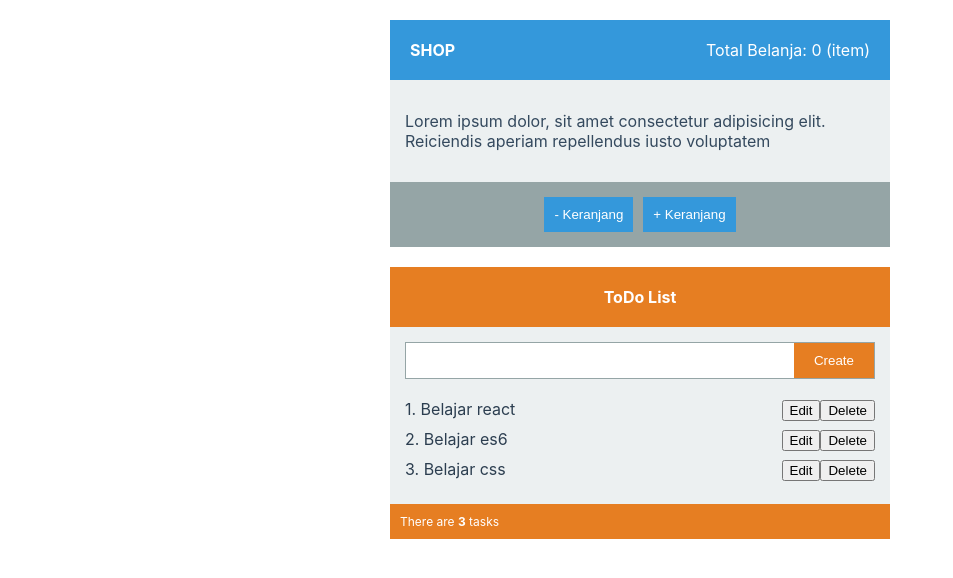
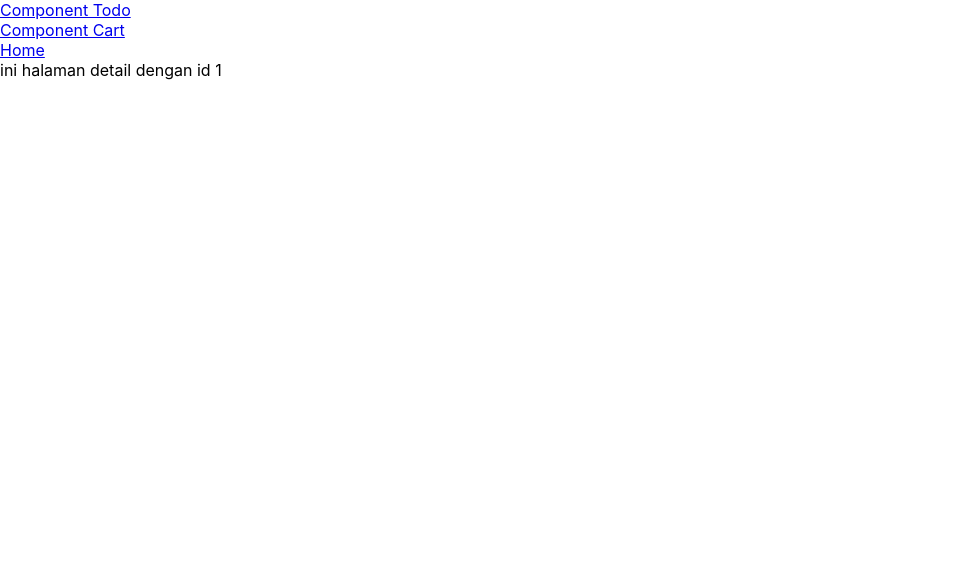
Before and after one commit to prasojopxl/reactapp, a React (Create React App) app: page /todo/1 in a window 1280 px wide. Shown: the top 578 px of the page, without its empty margins (0-953 px from the left). Built offline with nearby package versions, Linux system fonts and the light colour scheme.

Commit message:
react router with params

```diff
--- a/package.json
+++ b/package.json
@@ -9,6 +9,7 @@
     "node-sass": "^5.0.0",
     "react": "^17.0.1",
     "react-dom": "^17.0.1",
+    "react-router-dom": "^5.2.0",
     "react-scripts": "4.0.2",
     "web-vitals": "^1.0.1"
   },
--- a/src/App.js
+++ b/src/App.js
@@ -7,13 +7,17 @@
 // import {Cart} from "./Cart";
 // import {CustomForm1} from "./components/customform1";
 import {Cart} from "./components/cart/Cart";
-import {Todo} from "./components/todo/Todo";
+
+import {BrowserRouter, Switch, Route, Link} from "react-router-dom";
+import { Todo } from "./components/todo/Todo";
+import { TodoDetail } from "./components/todo/TodoDetail";
 
 
 function App() {
   // const [tampil, setTampil] = useState(false)
   return (
-    <div className="App">
+      <BrowserRouter>
+
       {/* <Kendaraan type="Motor" merks={["yamaha","honda"]}/>
       <Kendaraan type="Mobil" merks={["honda","toyota","tesla"]}/> */}
       {/* <CustomForm/> */}
@@ -27,10 +31,23 @@ function App() {
 
       {/* <LoginForm/> */}
       {/* <CustomForm1/> */}
-      <Cart/>
-      <Todo/>
+      {/* <Cart/>
+      <Todo/> */}
+      <div className="mainmenu">
+        <Link to="/todo">Component Todo</Link><br/>
+        <Link to="/cart">Component Cart</Link><br/>
+        <Link to="/">Home</Link>
+      </div>
 
-    </div>
+
+      <Switch>
+        <Route path="/todo" exact component={Todo}/>
+        <Route path="/todo/:id" exact component={TodoDetail}/>
+        <Route path="/cart" exact component={Cart}/>
+        <Route path="/" exact component={()=> <div>halaman home</div>}/>
+      </Switch>
+      </BrowserRouter>
+
   );
 }
 
--- a/src/components/cart/Description.jsx
+++ b/src/components/cart/Description.jsx
@@ -4,7 +4,8 @@ export const Description = (props) => {
     return (
         <React.Fragment>
             <div className="desc">
-                <p>Lorem ipsum dolor, sit amet consectetur adipisicing elit. Reiciendis aperiam repellendus iusto voluptatem</p>
+                <p>Lorem ipsum dolor, sit amet consectetur  elit.
+                Reiciendis aperiam repellendus iusto voluptatem</p>
             </div>
             <div className="addcart">
                 <button onClick={props.kurang}>- Keranjang</button>
--- a/src/components/todo/Todo.jsx
+++ b/src/components/todo/Todo.jsx
@@ -1,4 +1,5 @@
 import React, {useState} from "react";
+import { Link } from "react-router-dom";
 import "./style.scss";
 
 export const Todo = () => {
@@ -28,6 +29,7 @@ export const Todo = () => {
                                     {i+1+ ". " + item}
                                 </div>
                                 <div className="action">
+                                    <Link to={"/todo/"+i}>Detail</Link>
                                     <button onClick={()=> {
                                         setTask(item);
                                         setTodos((prev)=>{
--- /dev/null
+++ b/src/components/todo/TodoDetail.jsx
@@ -0,0 +1,11 @@
+import React from 'react'
+import {useParams} from "react-router-dom";
+
+export const TodoDetail = () => {
+    const params = useParams();
+    return (
+        <div>
+            ini halaman detail dengan id {params.id}
+        </div>
+    )
+}
```
Also changed, not shown: 1 other file (tests, documents, lock files or other folders).
